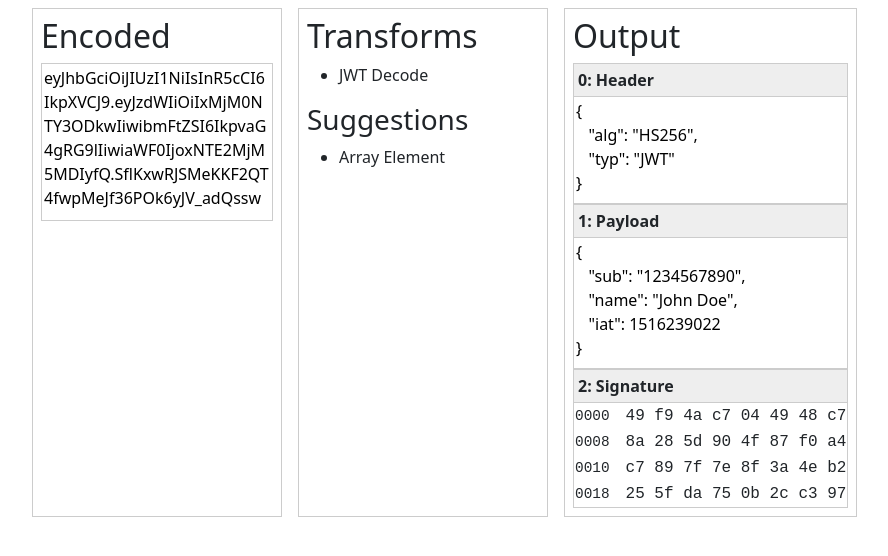
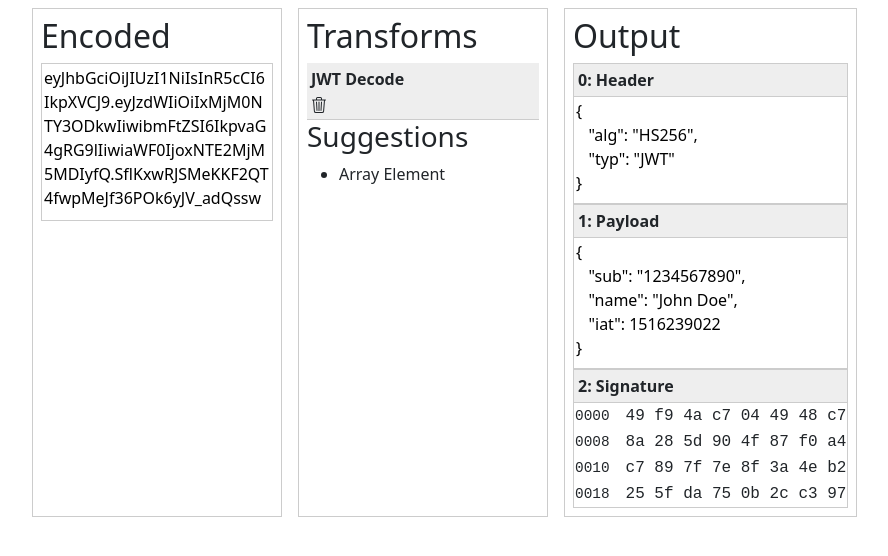
Before and after one commit to bysse/mr-data, a Vue app: page / in a window 1280 px wide. Both pictures are taken after a click on the item "JWT Decode". Shown: the top 556 px of the page, without its empty margins (58-946 px from the left). Built offline with nearby package versions, Linux system fonts and the light colour scheme; the HTML template or start-up script is replaced by a standard one.

Commit message:
Adding index as a parameter

```diff
--- a/src/App.vue
+++ b/src/App.vue
@@ -5,6 +5,7 @@ import transformRegistry from './transform/transform_registry'
 import TextEdit from './components/TextEdit.vue'
 import { TransformManager } from './transform/transform_manager'
 import OutputSections from './components/OutputSections.vue'
+import TransformSettings from './components/TransformSettings.vue'
 
 const suggestions = ref<Transform[]>([])
 
@@ -70,11 +71,15 @@ apply()
 
       <div class="section">
         <h2>Transforms</h2>
-        <ul>
-          <li v-for="(transform, index) in transforms" :key="index" @click="removeTransform(index)">
-            {{ transform.title }}
-          </li>
-        </ul>
+        <div>
+          <div v-for="(transform, index) in transforms" :key="index">
+            <TransformSettings
+              :transform="transform"
+              @remove="removeTransform(index)"
+              @updated="apply"
+            />
+          </div>
+        </div>
         <div v-if="suggestions.length > 0">
           <h3>Suggestions</h3>
           <ul>
--- /dev/null
+++ b/src/components/ParameterView.vue
@@ -0,0 +1,35 @@
+<script setup lang="ts">
+import { Parameter, ParameterType } from '../transform/parameter'
+
+const props = defineProps({
+  parameter: { type: Parameter, required: true },
+  maxIndex: { type: Number, required: true }
+})
+
+const emit = defineEmits<{
+  updated: [value: String]
+}>()
+
+function updateValue(event: Event) {
+  emit('updated', event.target.value)
+}
+</script>
+
+<template>
+  <div v-if="props.parameter.type === ParameterType.Index">
+    <form class="form-floating">
+      <input
+        type="number"
+        class="form-control"
+        :value="props.parameter.value"
+        @input="updateValue"
+        min="0"
+        :max="maxIndex"
+      />
+      <label>{{ props.parameter.name }}</label>
+      <small>{{ props.parameter.description }}</small>
+    </form>
+  </div>
+</template>
+
+<style scoped></style>
--- /dev/null
+++ b/src/components/TransformSettings.vue
@@ -0,0 +1,66 @@
+<script setup lang="ts">
+import type { Parameter } from '../transform/parameter'
+import { Transform } from '../transform/transform'
+import ParameterView from './ParameterView.vue'
+
+const props = defineProps({
+  transform: { type: Transform, required: true }
+})
+
+const emit = defineEmits<{
+  remove: []
+  updated: []
+}>()
+
+function emitRemove() {
+  emit('remove')
+}
+
+function updateValue(param: Parameter, value: number) {
+  param.value = '' + value
+  emit('updated')
+}
+</script>
+
+<template>
+  <div class="text-view-container">
+    <div class="header">
+      {{ props.transform.title }}
+      <div class="remove" @click="emitRemove()">
+        <svg
+          xmlns="http://www.w3.org/2000/svg"
+          width="16"
+          height="16"
+          fill="currentColor"
+          class="bi bi-trash3"
+          viewBox="0 0 16 16"
+        >
+          <path
+            d="M6.5 1h3a.5.5 0 0 1 .5.5v1H6v-1a.5.5 0 0 1 .5-.5M11 2.5v-1A1.5 1.5 0 0 0 9.5 0h-3A1.5 1.5 0 0 0 5 1.5v1H1.5a.5.5 0 0 0 0 1h.538l.853 10.66A2 2 0 0 0 4.885 16h6.23a2 2 0 0 0 1.994-1.84l.853-10.66h.538a.5.5 0 0 0 0-1zm1.958 1-.846 10.58a1 1 0 0 1-.997.92h-6.23a1 1 0 0 1-.997-.92L3.042 3.5zm-7.487 1a.5.5 0 0 1 .528.47l.5 8.5a.5.5 0 0 1-.998.06L5 5.03a.5.5 0 0 1 .47-.53Zm5.058 0a.5.5 0 0 1 .47.53l-.5 8.5a.5.5 0 1 1-.998-.06l.5-8.5a.5.5 0 0 1 .528-.47M8 4.5a.5.5 0 0 1 .5.5v8.5a.5.5 0 0 1-1 0V5a.5.5 0 0 1 .5-.5"
+          />
+        </svg>
+      </div>
+    </div>
+    <div v-if="props.transform.parameters().length > 0">
+      <div v-for="(param, index) in props.transform.parameters()" :key="param.name">
+        <ParameterView
+          :parameter="param"
+          :max-index="props.transform.maxIndex"
+          @updated="(x) => updateValue(param, x)"
+        />
+      </div>
+    </div>
+  </div>
+</template>
+
+<style scoped>
+.remove {
+  cursor: pointer;
+}
+.header {
+  padding: 4px;
+  font-weight: 600;
+  background-color: #eee;
+  border-bottom: 1px solid #ccc;
+}
+</style>
--- a/src/transform/parameter.ts
+++ b/src/transform/parameter.ts
@@ -8,7 +8,7 @@ export class Parameter {
   readonly name: string
   readonly description: string
   readonly type: ParameterType
-  readonly value: string
+  public value: string
   readonly minValue: number
   readonly maxValue: number
 
--- a/src/transform/transform.ts
+++ b/src/transform/transform.ts
@@ -7,12 +7,14 @@ export abstract class Transform {
   readonly title: string
   readonly inputType: DataType[]
   readonly outputType: DataType[]
+  public maxIndex: number
 
   protected constructor(id: string, title: string, inputType: DataType[], outputType: DataType[]) {
     this.id = id
     this.title = title
     this.inputType = inputType
     this.outputType = outputType
+    this.maxIndex = 1
   }
 
   abstract parameters(): Parameter[]
--- a/src/transforms/array.ts
+++ b/src/transforms/array.ts
@@ -29,7 +29,10 @@ export class ArrayElementTransform extends Transform {
   }
 
   apply(buffer: Buffer<any>): Buffer<any> {
-    const idx = parseInt(this.index.value)
+    this.maxIndex = buffer.sections().length
+    let idx = parseInt(this.index.value)
+    if (idx < 0) idx = 0
+    if (idx >= this.maxIndex) idx = this.maxIndex - 1
     return buffer.data[idx]
   }
 }
```
Also changed, not shown: src/components/Step.vue (deleted, +0 -27 lines), src/components/TransformButton.vue (deleted, +0 -34 lines), src/components/TransformSelect.vue (deleted, +0 -61 lines), src/components/TransformSelectItem.vue (deleted, +0 -39 lines).
